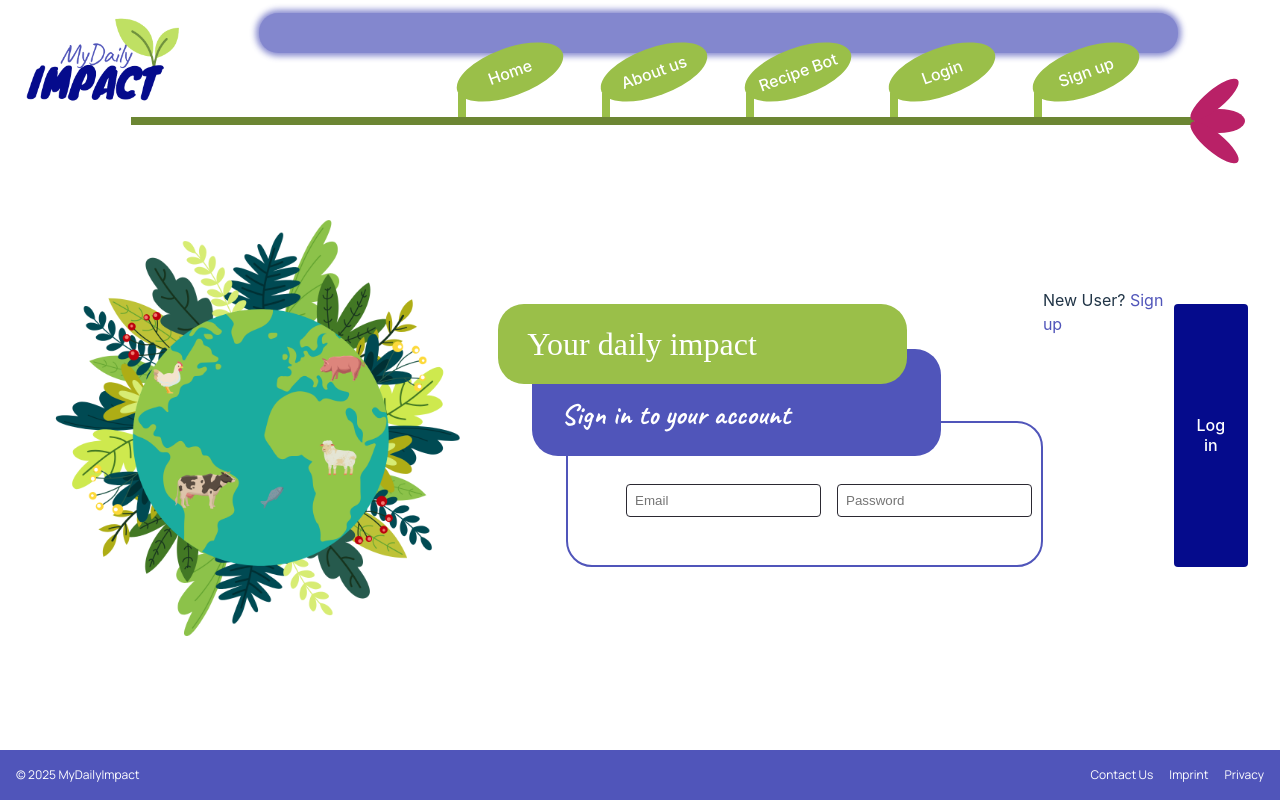
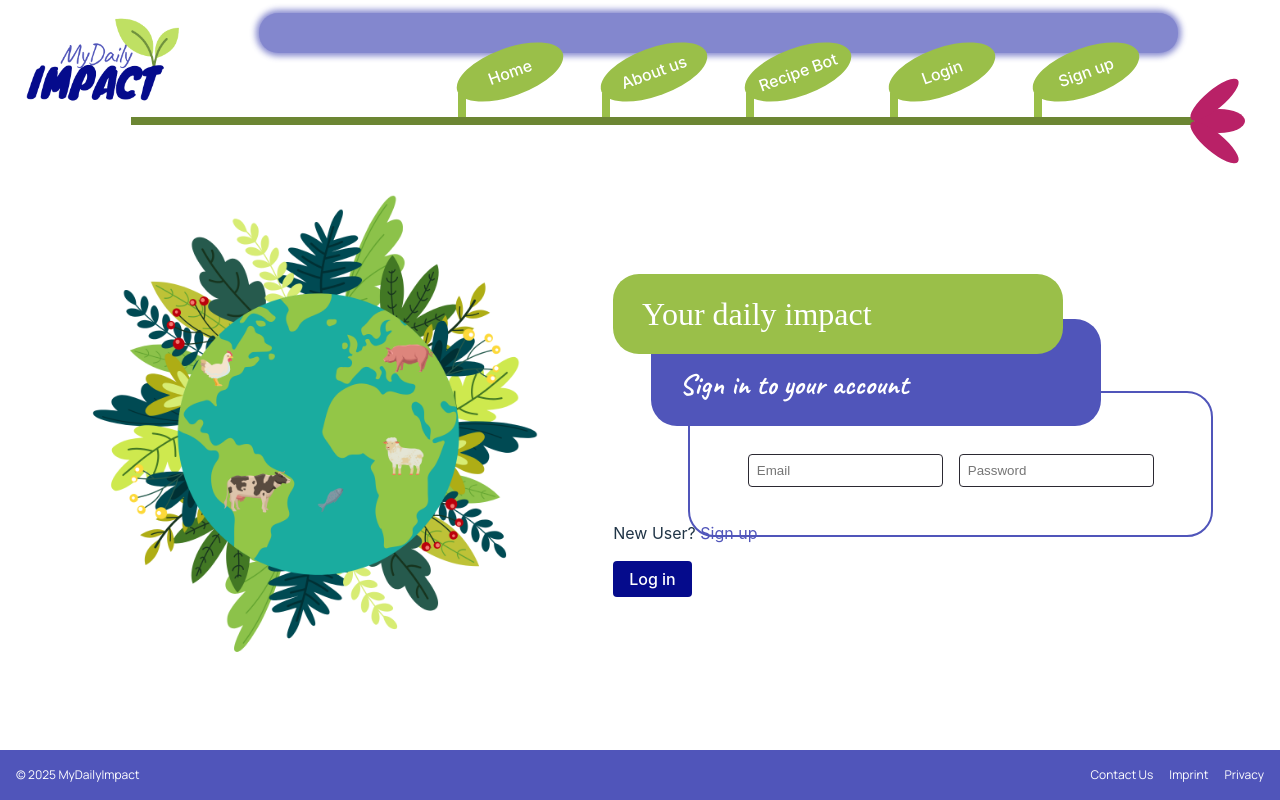
Before and after one commit to TechLabs-Remote-Bootcamp/WS24-MyDailyImpact, a React (Vite) app in the folder mdi-react/: page /login in a window 1280 px wide. Built offline with nearby package versions, Linux system fonts and the light colour scheme; a web font is replaced by a local one.

Commit message:
refactor: delete redundant css

```diff
--- a/mdi-react/src/components/Content_LR.scss
+++ b/mdi-react/src/components/Content_LR.scss
@@ -2,21 +2,9 @@
   position: relative;
   display: flex;
   flex-wrap: nowrap;
-
   margin: 0 2rem 2rem 2rem;
   justify-content: space-evenly;
   align-items: center;
-}
-
-.left-box {
-  display: flex;
-  justify-content: center;
-  height: fit-content;
-}
-
-.right-box {
-  display: flex;
-  justify-content: left;
 }
 
 @media only screen and (max-width: 850px) {
```
